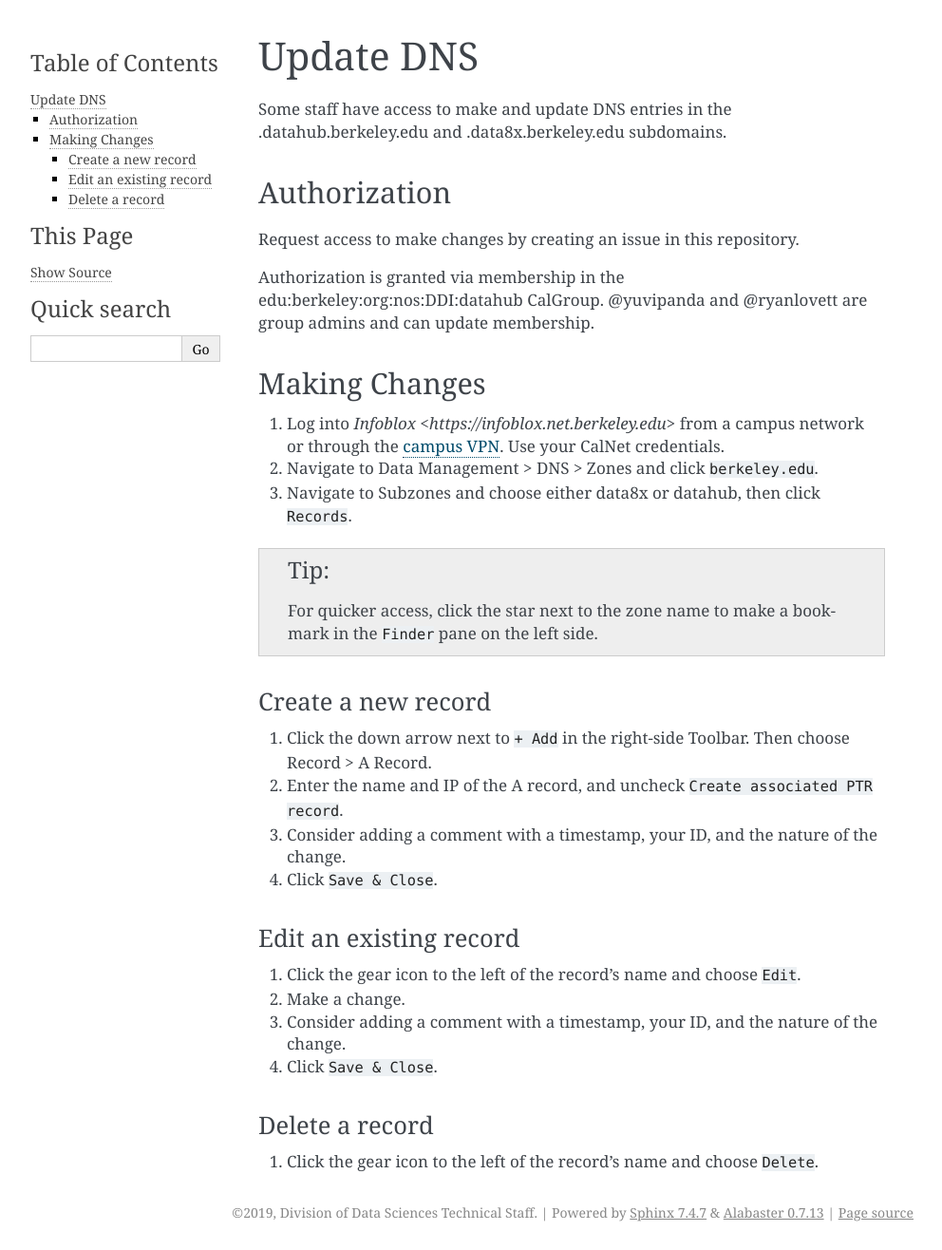
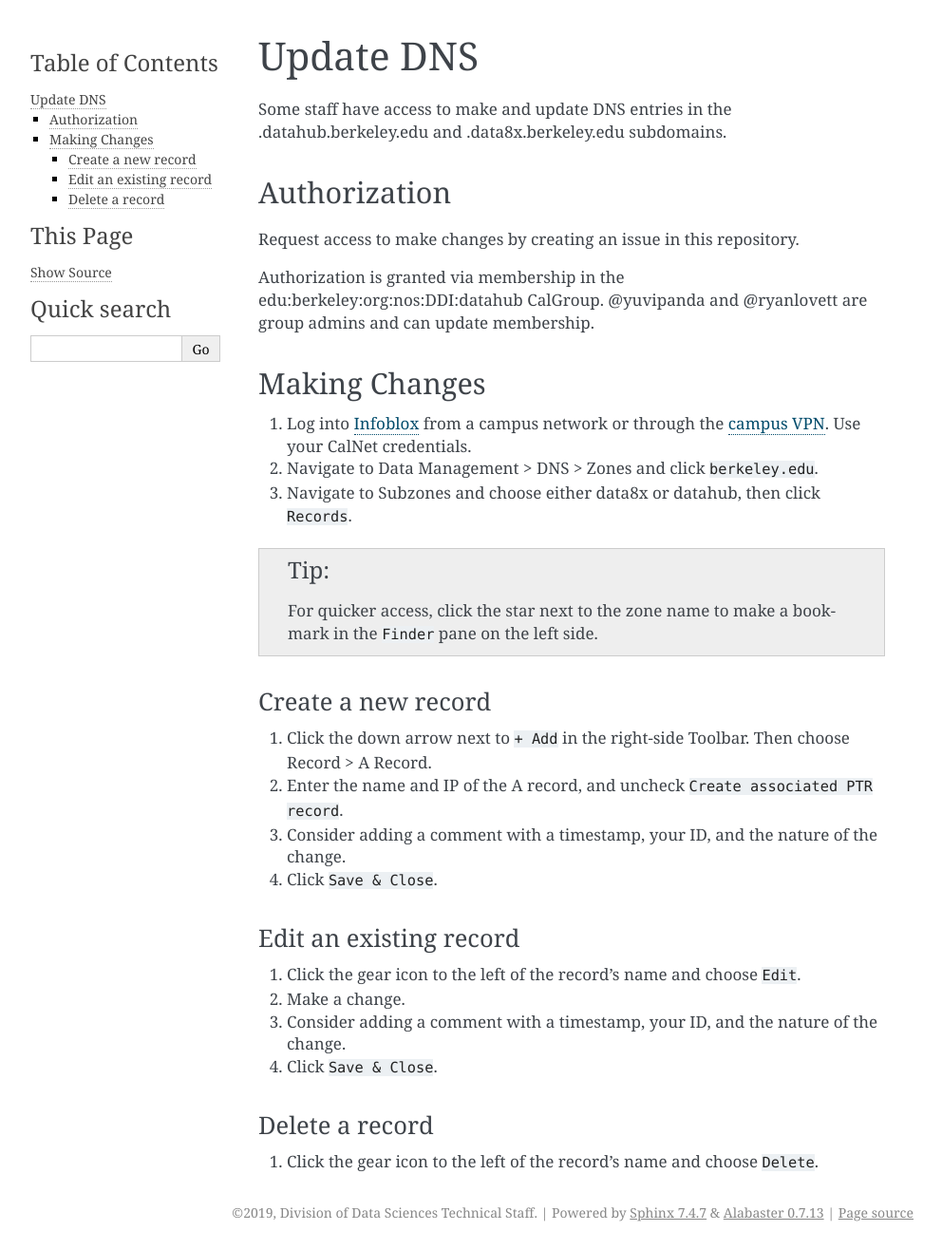
Before and after one commit to berkeley-dsep-infra/datahub, a Sphinx documentation site: the page built from docs/howto/dns.rst, in a window 1280 px wide. Shown: the whole page at 95% size, without its empty margins (148-1140 px from the left). Built offline with Sphinx 7.4.7, drawn with Linux system fonts in a browser that asks for light colours.

Commit message:
Add missing rst link "_".

```diff
--- a/docs/howto/dns.rst
+++ b/docs/howto/dns.rst
@@ -17,7 +17,7 @@ Authorization is granted via membership in the edu:berkeley:org:nos:DDI:datahub
 Making Changes
 ==============
 
-#. Log into `Infoblox <https://infoblox.net.berkeley.edu>` from a campus network
+#. Log into `Infoblox <https://infoblox.net.berkeley.edu>`_ from a campus network
    or through the `campus VPN <https://software.berkeley.edu/cisco-vpn>`_. Use
    your CalNet credentials.
 #. Navigate to Data Management > DNS > Zones and click ``berkeley.edu``.
```
